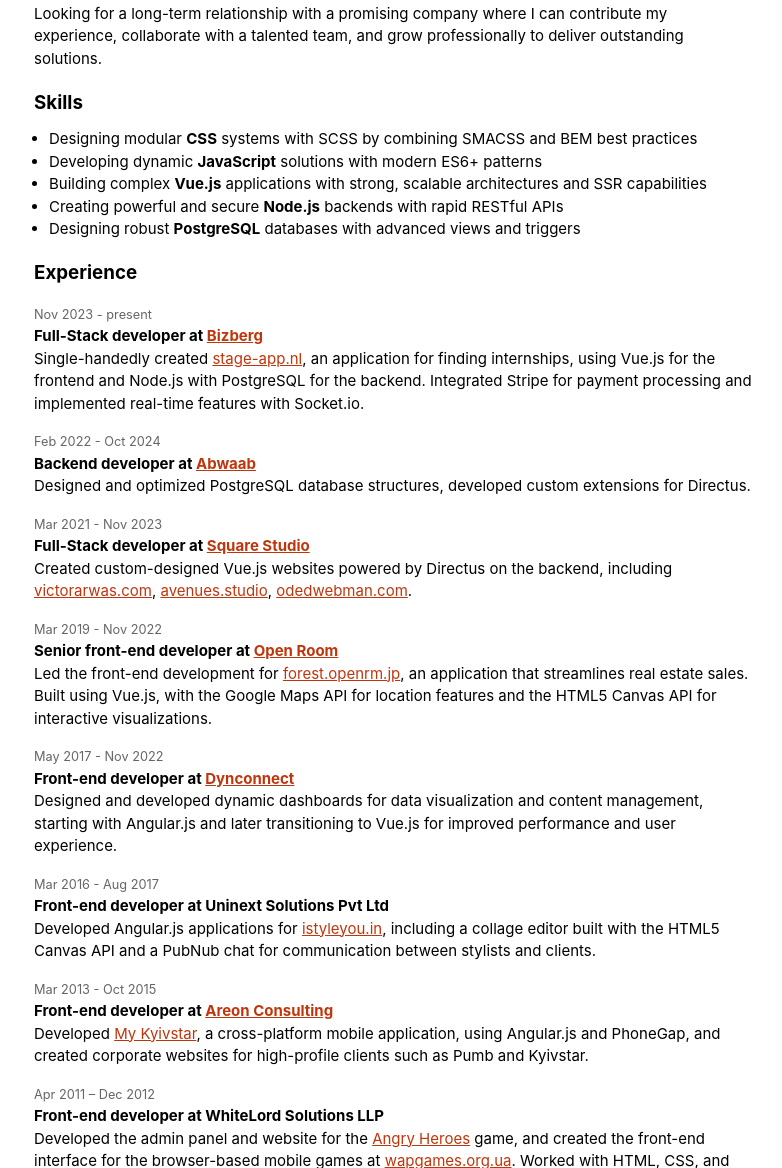
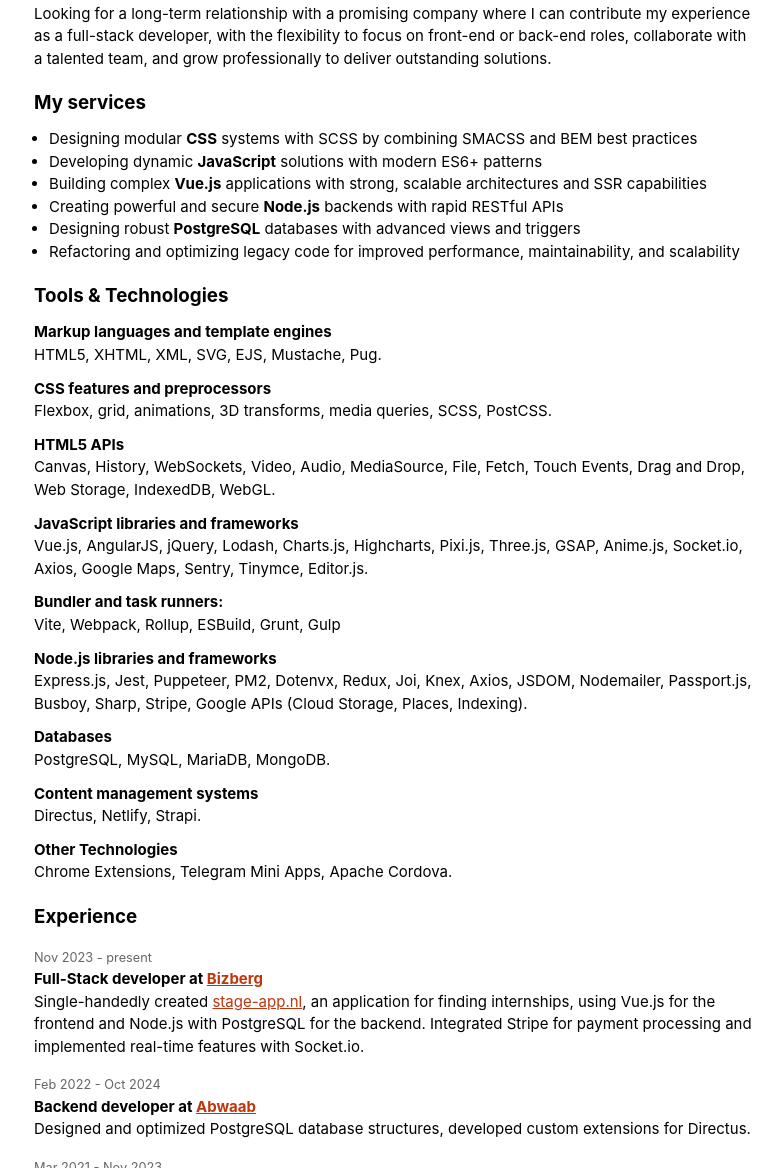
Before and after one commit to dmtkpv/dmtkpv.com, a plain HTML site: page cv.html in a window 1280 px wide. Shown: the part 213-1381 px from the top of the page, without its empty margins (246-1028 px from the left). Drawn offline with Linux system fonts and the light colour scheme.

Commit message:
update cv

```diff
--- a/cv.html
+++ b/cv.html
@@ -67,16 +67,68 @@
     </ul>
 
     <h2>Objective</h2>
-    <p>Looking for a long-term relationship with a promising company where I can contribute my experience, collaborate with a talented team, and grow professionally to deliver outstanding solutions.</p>
+    <p>Looking for a long-term relationship with a promising company where I can contribute my experience as a full-stack developer, with the flexibility to focus on front-end or back-end roles, collaborate with a talented team, and grow professionally to deliver outstanding solutions.</p>
 
-    <h2>Skills</h2>
+    <h2>My services</h2>
     <ul>
         <li>Designing modular <b>CSS</b> systems with SCSS by combining SMACSS and BEM best practices</li>
         <li>Developing dynamic <b>JavaScript</b> solutions with modern ES6+ patterns</li>
         <li>Building complex <b>Vue.js</b> applications with strong, scalable architectures and SSR capabilities</li>
         <li>Creating powerful and secure <b>Node.js</b> backends with rapid RESTful APIs</li>
         <li>Designing robust <b>PostgreSQL</b> databases with advanced views and triggers</li>
+        <li>Refactoring and optimizing legacy code for improved performance, maintainability, and scalability</li>
     </ul>
+
+    <h2>Tools & Technologies</h2>
+    <p>
+        <b>Markup languages and template engines</b><br>
+        HTML5, XHTML, XML, SVG, EJS, Mustache, Pug.
+    </p>
+    <p>
+        <b>CSS features and preprocessors</b><br>
+        Flexbox, grid, animations, 3D transforms, media queries, SCSS, PostCSS.
+    </p>
+    <p>
+        <b>HTML5 APIs</b><br>
+        Canvas, History, WebSockets, Video, Audio, MediaSource, File, Fetch, Touch Events, Drag and Drop, Web Storage, IndexedDB, WebGL.
+    </p>
+    <p>
+        <b>JavaScript libraries and frameworks</b><br>
+        Vue.js, AngularJS, jQuery, Lodash, Charts.js, Highcharts, Pixi.js, Three.js, GSAP, Anime.js, Socket.io, Axios, Google Maps, Sentry, Tinymce, Editor.js.
+    </p>
+    <p>
+        <b>Bundler and task runners:</b><br>
+        Vite, Webpack, Rollup, ESBuild, Grunt, Gulp
+    </p>
+    <p>
+        <b>Node.js libraries and frameworks</b><br>
+        Express.js, Jest, Puppeteer, PM2, Dotenvx, Redux, Joi, Knex, Axios, JSDOM, Nodemailer, Passport.js, Busboy, Sharp, Stripe, Google APIs (Cloud Storage, Places, Indexing).
+    </p>
+    <p>
+        <b>Databases</b><br>
+        PostgreSQL, MySQL, MariaDB, MongoDB.
+    </p>
+    <p>
+        <b>Content management systems</b><br>
+        Directus, Netlify, Strapi.
+    </p>
+    <p>
+        <b>Other Technologies </b><br>
+        Chrome Extensions, Telegram Mini Apps, Apache Cordova.
+    </p>
+
+
+
+
+
+
+<!--    <ul>-->
+<!--        <li>Designing modular <b>CSS</b> systems with SCSS by combining SMACSS and BEM best practices</li>-->
+<!--        <li>Developing dynamic <b>JavaScript</b> solutions with modern ES6+ patterns</li>-->
+<!--        <li>Building complex <b>Vue.js</b> applications with strong, scalable architectures and SSR capabilities</li>-->
+<!--        <li>Creating powerful and secure <b>Node.js</b> backends with rapid RESTful APIs</li>-->
+<!--        <li>Designing robust <b>PostgreSQL</b> databases with advanced views and triggers</li>-->
+<!--    </ul>-->
 
 <!--    <h2>Story</h2>-->
 <!--    <p>I got into web development in 2011 as an HTML/CSS developer. My first projects involved creating static front-end for business, e-commerce, and entertainment sites. At that time, CSS3 began to gain popularity and I dug into experimenting with 3D transforms and animation. Some of my creations were quite popular on jsdo.it and <a>codepen.io</a>.</p>-->
```
